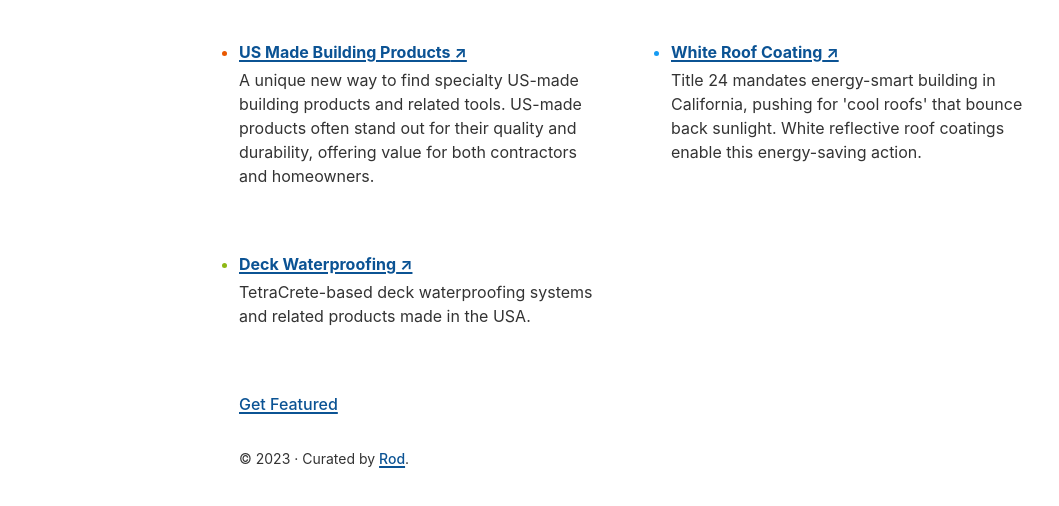
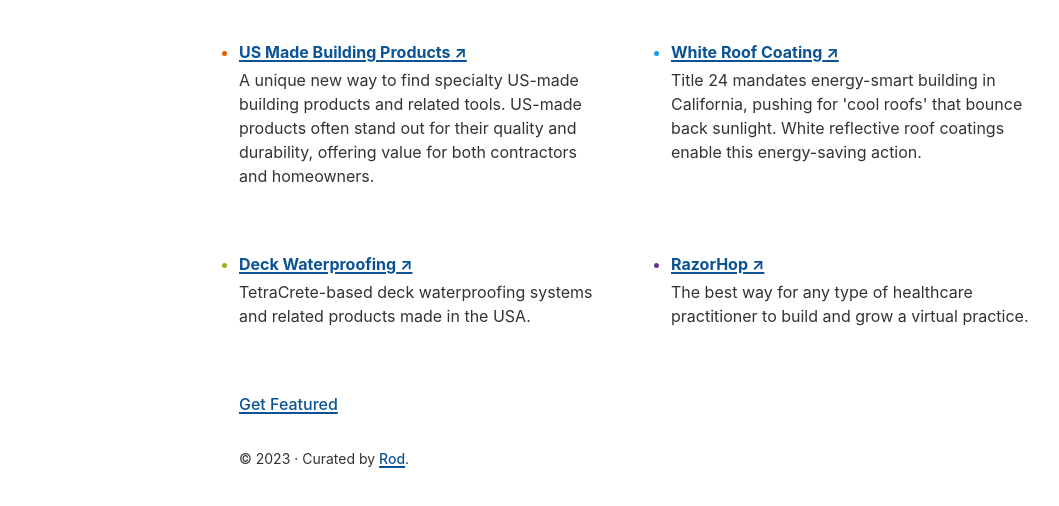
Before and after one commit to rodebrahimi/dtrt-core, a Gatsby site: page / in a window 1280 px wide. Shown: the part 160-666 px from the top of the page, without its empty margins (1-1060 px from the left). Built offline with nearby package versions, Linux system fonts and the light colour scheme; Gatsby itself is replaced by a stand-in of ours.

Commit message:
link update

```diff
--- a/src/pages/index.js
+++ b/src/pages/index.js
@@ -26,6 +26,12 @@
     url: "https://deckflex.com",
     description:
       "TetraCrete-based deck waterproofing systems and related products made in the USA.",
+  },
+  {
+    text: "RazorHop",
+    url: "https://razorhop.com",
+    description:
+      "The best way for any type of healthcare practitioner to build and grow a virtual practice.",
   },
 ]
 
```
